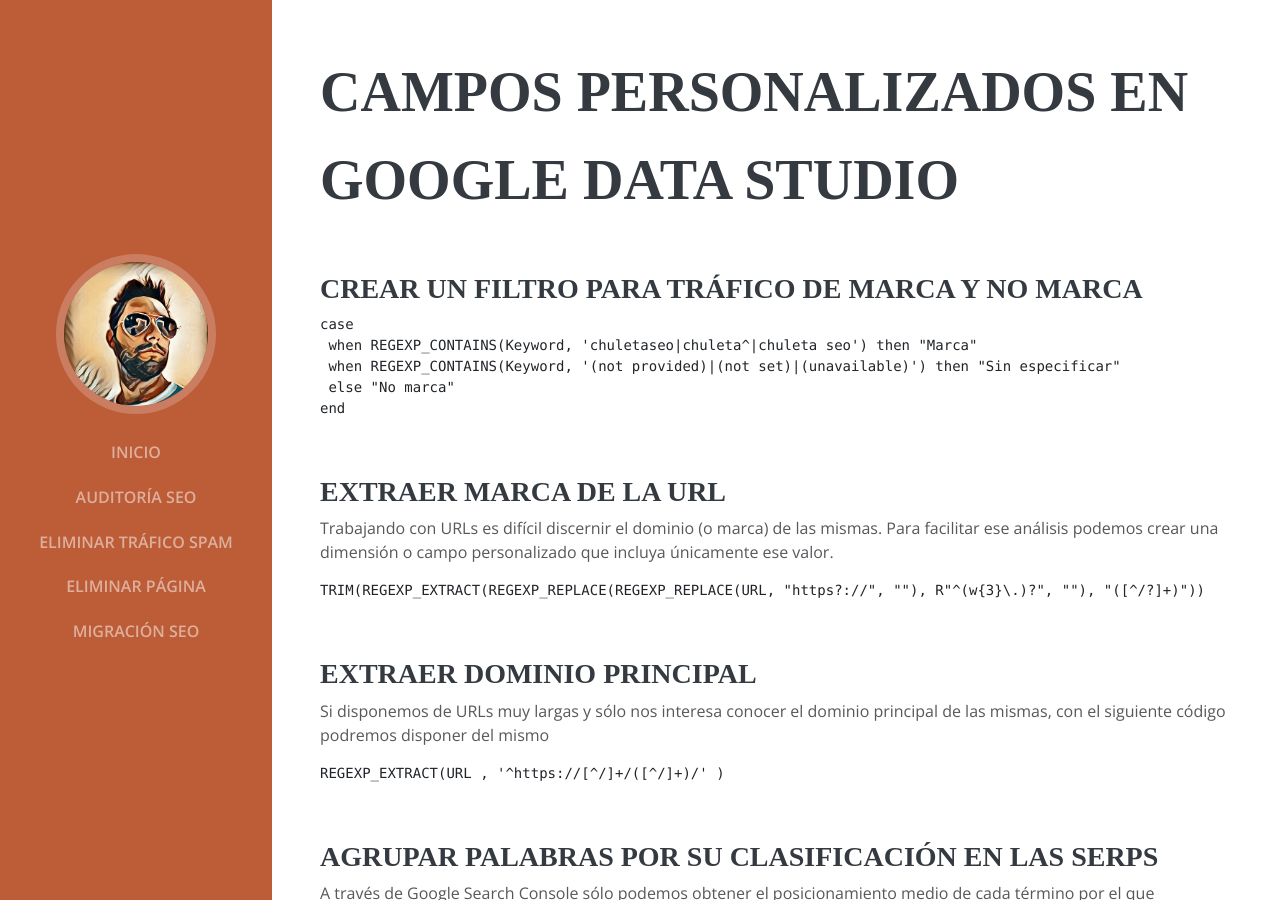
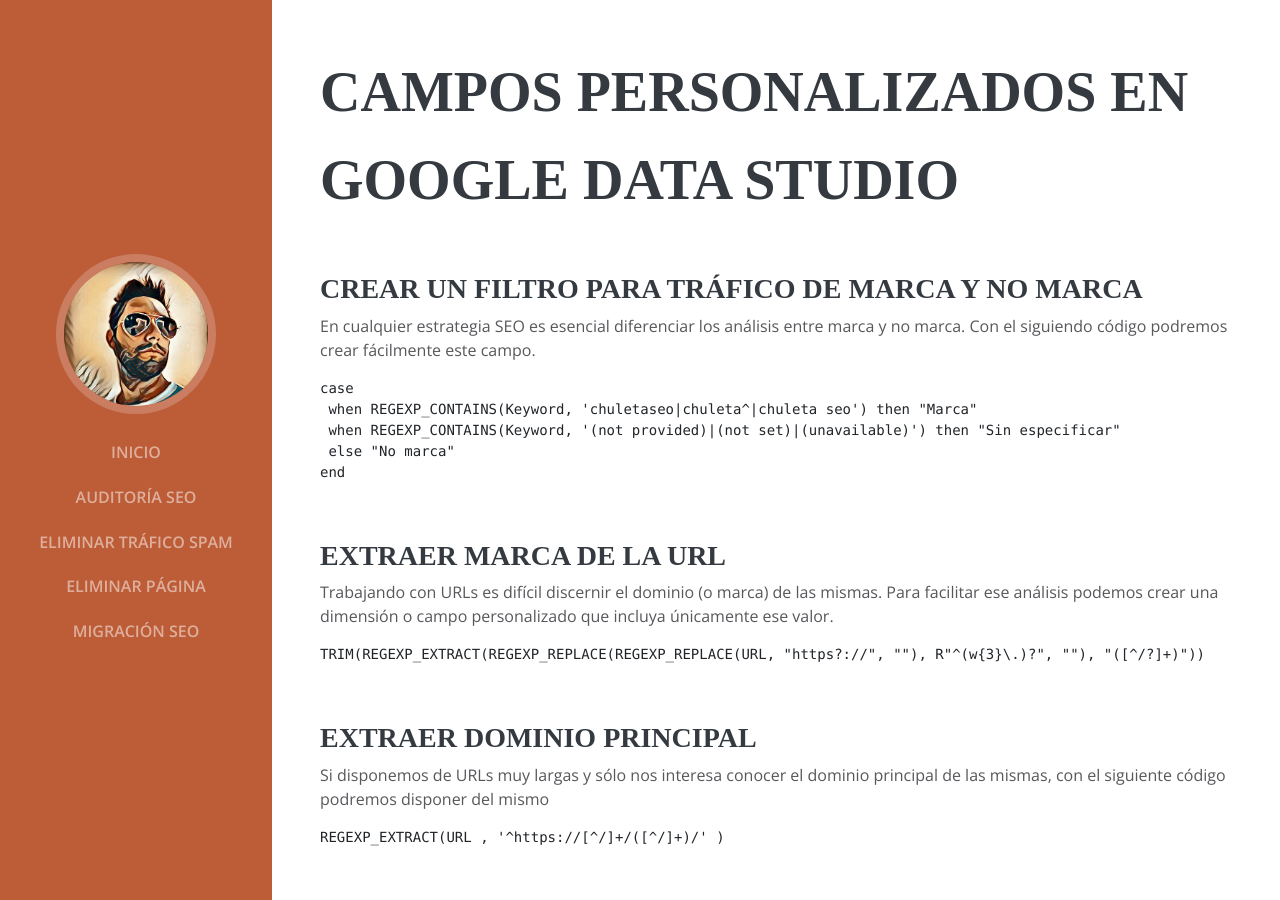
Before and after one commit to Emirodgar/w-chuleta-seo, a Jekyll site: the page built from X - Dashboards/campos-personalizados-data-studio.md, in a window 1280 px wide and 900 px high. Built offline with Jekyll 4.4.1, drawn with Linux system fonts in a browser that asks for light colours; some web fonts are replaced; our own code applies the rules of GitHub Pages for plain Markdown files; some of the changed lines change nothing that is shown.

Commit message:
X - Dashboards/campos-personalizados-data-studio.md updated from https://stackedit.io/

````diff
--- a/X - Dashboards/campos-personalizados-data-studio.md
+++ b/X - Dashboards/campos-personalizados-data-studio.md
@@ -10,6 +10,8 @@
 # Campos personalizados en Google Data Studio
 
 ## Crear un filtro para tráfico de marca y no marca
+
+En cualquier estrategia SEO es esencial diferenciar los análisis entre marca y no marca. Con el siguiendo código podremos crear fácilmente este campo.
 
 ```
 case
@@ -100,6 +102,6 @@
  else "Publicado hace más de 180 días" end
 ```
 <!--stackedit_data:
-eyJoaXN0b3J5IjpbLTIwNjc5MDcxODEsLTE4MDcwMTE3OTEsLT
-E0NDI2MzMxMDRdfQ==
+eyJoaXN0b3J5IjpbMTAyNTUzMjAxOSwtMjA2NzkwNzE4MSwtMT
+gwNzAxMTc5MSwtMTQ0MjYzMzEwNF19
 -->
````
